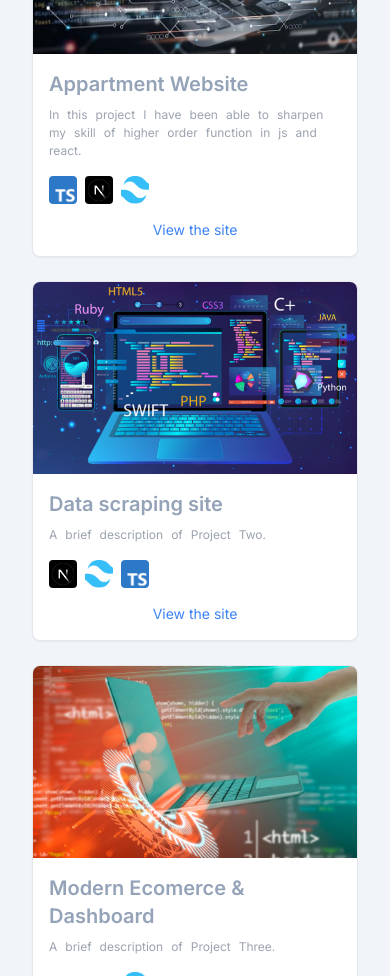
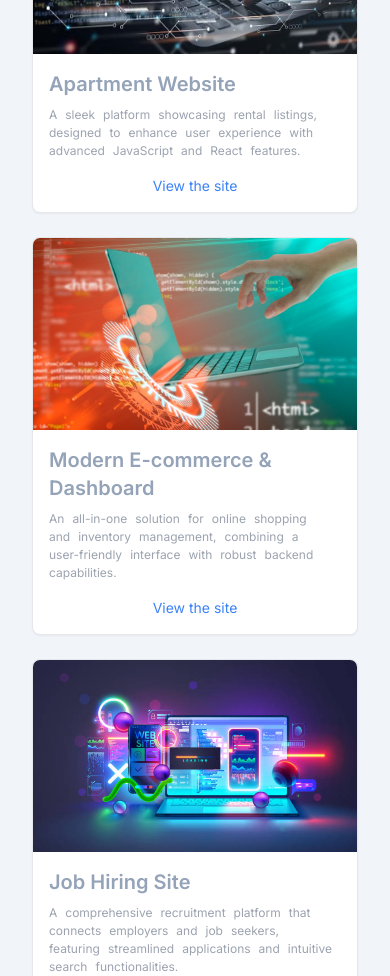
Before and after one commit to Emmanuel10701/-Portfolio, a Next.js app: page /projects in a window 390 px wide. Shown: the part 592-1568 px from the top of the page. Built offline with nearby package versions, Linux system fonts and the light colour scheme.

Commit message:
Reduced project cards to four and made them mobile responsive

```diff
--- a/app/Footer.jsx
+++ b/app/Footer.jsx
@@ -26,8 +26,8 @@ const Footer = () => {
               </Link>
             </li>
             <li>
-              <Link href="#resume">
-                <span className="hover:text-slate-600 text-sm hover:underline cursor-pointer">Resume</span>
+              <Link href="/path/to/resume.pdf" download>
+                <span className="hover:text-slate-600 text-sm hover:underline cursor-pointer">Download Resume</span>
               </Link>
             </li>
             <li>
@@ -50,10 +50,10 @@ const Footer = () => {
         <div>
           <h2 className="text-lg font-semibold mb-2">Contact</h2>
           <p className="text-gray-400">
-            Email: <span className="font-bold">emmanuelmakau90@gmail.com</span>
+            Email: <a href="mailto:emmanuelmakau90@gmail.com" className="font-bold hover:underline">emmanuelmakau90@gmail.com</a>
           </p>
           <p className="text-gray-400">
-            Phone: <span className="font-bold">079 347 2960</span>
+            Phone: <a href="tel:+0793472960" className="font-bold hover:underline">079 347 2960</a>
           </p>
           <div className="mt-2 flex space-x-4">
             <a href="https://twitter.com/yourprofile" target="_blank" rel="noopener noreferrer" className="text-gray-400 hover:text-blue-400 flex items-center cursor-pointer">
--- a/app/about/page.jsx
+++ b/app/about/page.jsx
@@ -84,7 +84,7 @@ const About = () => {
             animate="animate"
           >
             <Image
-              src="/images/logoo.webp"
+              src="/images/spiner.png"
               alt="Loading..."
               layout="fill"
               objectFit="contain"
@@ -102,8 +102,10 @@ const About = () => {
             About Me
           </motion.h1>
           <p className="opacity-80 mb-4 text-xs md:text-sm lg:text-md xl:text-lg text-slate-400">
-            Hi, I'm Emmanuel, a Fullstack Software Developer based in Kenya. I have 7 months of experience in web applications, skilled in React, Next.js, Tailwind CSS, Python, Django, MongoDB, Prisma, and MySQL. I have a strong foundation in both frontend and backend development, with a passion for best practices and collaborative learning.
-          </p>
+
+          Sure! Here’s your introduction without the experience part:
+
+Hi, I'm Emmanuel, a Fullstack Software Developer based in Kenya. I'm skilled in React, Next.js, Tailwind CSS, Python, Django, MongoDB, Prisma, and MySQL. I have a strong foundation in both frontend and backend development, with a passion for best practices and collaborative learning.          </p>
 
           <motion.h1
             className="text-2xl md:text-4xl lg:text-5xl xl:text-6xl font-bold text-transparent bg-clip-text bg-gradient-to-r from-teal-600 to-blue-500 my-10"
@@ -144,19 +146,19 @@ const About = () => {
           >
             <motion.div className='flex flex-col items-center' >
               <h1 className="text-2xl md:text-4xl font-bold mb-4 text-transparent bg-clip-text bg-gradient-to-r from-teal-600 to-blue-500">
-                14+
+                5+
               </h1>
               <p className='text-sm text-gray-500'>Happy Clients</p>
             </motion.div>
             <motion.div className='flex flex-col items-center justify-center' >
               <h1 className="text-2xl md:text-4xl font-bold mb-4 text-transparent bg-clip-text bg-gradient-to-r from-teal-600 to-blue-500">
-                7+
+                1+
               </h1>
-              <p className='text-sm text-gray-500'>Months of Experience</p>
+              <p className='text-sm text-gray-500'>years of Experience</p>
             </motion.div>
             <motion.div className='flex flex-col items-center' >
               <h1 className="text-2xl md:text-4xl font-bold mb-4 text-transparent bg-clip-text bg-gradient-to-r from-teal-600 to-blue-500">
-                40+
+                10+
               </h1>
               <p className='text-sm text-gray-500'>Projects</p>
             </motion.div>
--- /dev/null
+++ b/app/api/upload/route.js
@@ -0,0 +1,34 @@
+import { v2 as cloudinary } from 'cloudinary';
+import formidable from 'formidable';
+
+// Configure Cloudinary
+cloudinary.config({
+  cloud_name: process.env.CLOUDINARY_CLOUD_NAME,
+  api_key: process.env.CLOUDINARY_API_KEY,
+  api_secret: process.env.CLOUDINARY_API_SECRET,
+});
+
+// Disable body parsing for the API route
+export const config = {
+  api: {
+    bodyParser: false,
+  },
+};
+
+const uploadImage = async (req, res) => {
+  const form = new formidable.IncomingForm();
+
+  form.parse(req, async (err, fields, files) => {
+    if (err) return res.status(500).json({ error: 'Image upload failed' });
+
+    const file = files.file[0];
+    try {
+      const result = await cloudinary.uploader.upload(file.filepath);
+      return res.status(200).json({ url: result.secure_url });
+    } catch (uploadError) {
+      return res.status(500).json({ error: uploadError.message });
+    }
+  });
+};
+
+export default uploadImage;
--- a/app/projects/page.jsx
+++ b/app/projects/page.jsx
@@ -7,96 +7,29 @@ import React from 'react';
 // My project data
 export const projects = [
   {
-    name: 'Appartment Website',
-    description: 'In this project I have been able to sharpen my skill of higher order function in js and react.',
+    name: 'Apartment Website',
+    description: 'A sleek platform showcasing rental listings, designed to enhance user experience with advanced JavaScript and React features.',
     url: 'https://example.com/project-one',
     image: '/images/project1.avif'
   },
   {
-    name: 'Data scraping site',
-    description: 'A brief description of Project Two.',
-    url: 'https://example.com/project-two',
-    image: '/images/project2.webp'
-  },
-  {
-    name: 'Modern Ecomerce & Dashboard',
-    description: 'A brief description of Project Three.',
+    name: 'Modern E-commerce & Dashboard',
+    description: 'An all-in-one solution for online shopping and inventory management, combining a user-friendly interface with robust backend capabilities.',
     url: 'https://example.com/project-three',
     image: '/images/project3.jpg'
   },
   {
-    name: 'Discord Chatting Site',
-    description: 'A brief description of Project Four.',
-    url: 'https://example.com/project-four',
-    image: '/images/project4.jpg'
-  },
-  {
     name: 'Job Hiring Site',
-    description: 'A brief description of Project Five.',
+    description: 'A comprehensive recruitment platform that connects employers and job seekers, featuring streamlined applications and intuitive search functionalities.',
     url: 'https://example.com/project-five',
     image: '/images/project5.jpg'
   },
   {
     name: 'Health Care System',
-    description: 'A brief description of Project Six.',
+    description: 'A digital solution for managing patient data and appointments, focusing on accessibility and efficiency for healthcare providers and patients alike.',
     url: 'https://example.com/project-six',
     image: '/images/project6.avif'
   },
-  {
-    name: 'Travel Advisor',
-    description: 'A brief description of Project Seven.',
-    url: 'https://example.com/project-seven',
-    image: '/images/project7.avif'
-  },
-  {
-    name: 'E-learning Portal',
-    description: 'A brief description of Project Eight.',
-    url: 'https://example.com/project-eight',
-    image: '/images/project8.jpeg'
-  }
-];
-
-export const images = [
-  {
-    image1: '/assets/typescript.png',
-    image2: '/assets/next.jpg',
-    image3: '/assets/tailwiind.png',
-  },
-  {
-    image1: '/assets/next.jpg',
-    image2: '/assets/tailwiind.png',
-    image3: '/assets/typescript.png',
-  },
-  {
-    image1: '/assets/react.png',
-    image2: '/assets/mysql.png',
-    image3: '/assets/tailwiind.png',
-  },
-  {
-    image1: '/assets/django.png',
-    image2: '/assets/bootstrap.png',
-    image3: '/assets/mysql.png',
-  },
-  {
-    image1: '/assets/next.jpg',
-    image2: '/assets/prisma.png',
-    image3: '/assets/typescript.png',
-  },
-  {
-    image1: '/assets/next.jpg',
-    image2: '/assets/typescript.png',
-    image3: '/assets/mongo.webp',
-  },
-  {
-    image1: '/assets/next.jpg',
-    image2: '/assets/typescript.png',
-    image3: '/assets/tailwiind.png',
-  },
-  {
-    image1: '/assets/django.png',
-    image2: '/assets/react.png',
-    image3: '/assets/mysql.png'
-  }
 ];
 
 // Function to split text into an array of words
@@ -216,56 +149,6 @@ const Page = () => {
                   ))}
                 </motion.p>
 
-                {/* Add images here with spin effect */}
-                <div className="flex gap-2 mb-4">
-                  {images[index] && (
-                    <>
-                      <motion.div
-                        className="relative w-7 h-7"
-                        variants={spinEffect}
-                        initial="initial"
-                        animate="animate"
-                      >
-                        <Image
-                          src={images[index].image1}
-                          alt={`Image 1 for ${project.name}`}
-                          layout="fill"
-                          objectFit="cover"
-                          className="w-full h-full rounded"
-                        />
-                      </motion.div>
-                      <motion.div
-                        className="relative w-7 h-7"
-                        variants={spinEffect}
-                        initial="initial"
-                        animate="animate"
-                      >
-                        <Image
-                          src={images[index].image2}
-                          alt={`Image 2 for ${project.name}`}
-                          layout="fill"
-                          objectFit="cover"
-                          className="w-full h-full rounded"
-                        />
-                      </motion.div>
-                      <motion.div
-                        className="relative w-7 h-7"
-                        variants={spinEffect}
-                        initial="initial"
-                        animate="animate"
-                      >
-                        <Image
-                          src={images[index].image3}
-                          alt={`Image 3 for ${project.name}`}
-                          layout="fill"
-                          objectFit="cover"
-                          className="w-full h-full rounded"
-                        />
-                      </motion.div>
-                    </>
-                  )}
-                </div>
-
                 <span
                   className="block text-blue-500 hover:underline text-sm text-center cursor-pointer"
                   onClick={() => window.open(project.url, '_blank', 'noopener,noreferrer')}
--- a/package.json
+++ b/package.json
@@ -10,6 +10,7 @@
   },
   "dependencies": {
     "@emailjs/browser": "^4.4.1",
+    "cloudinary": "^2.5.1",
     "framer-motion": "^11.3.19",
     "lucide": "^0.417.0",
     "lucide-react": "^0.417.0",
```
Also changed, not shown: public/images/spiner.png (added), 1 other file (tests, documents, lock files or other folders).
